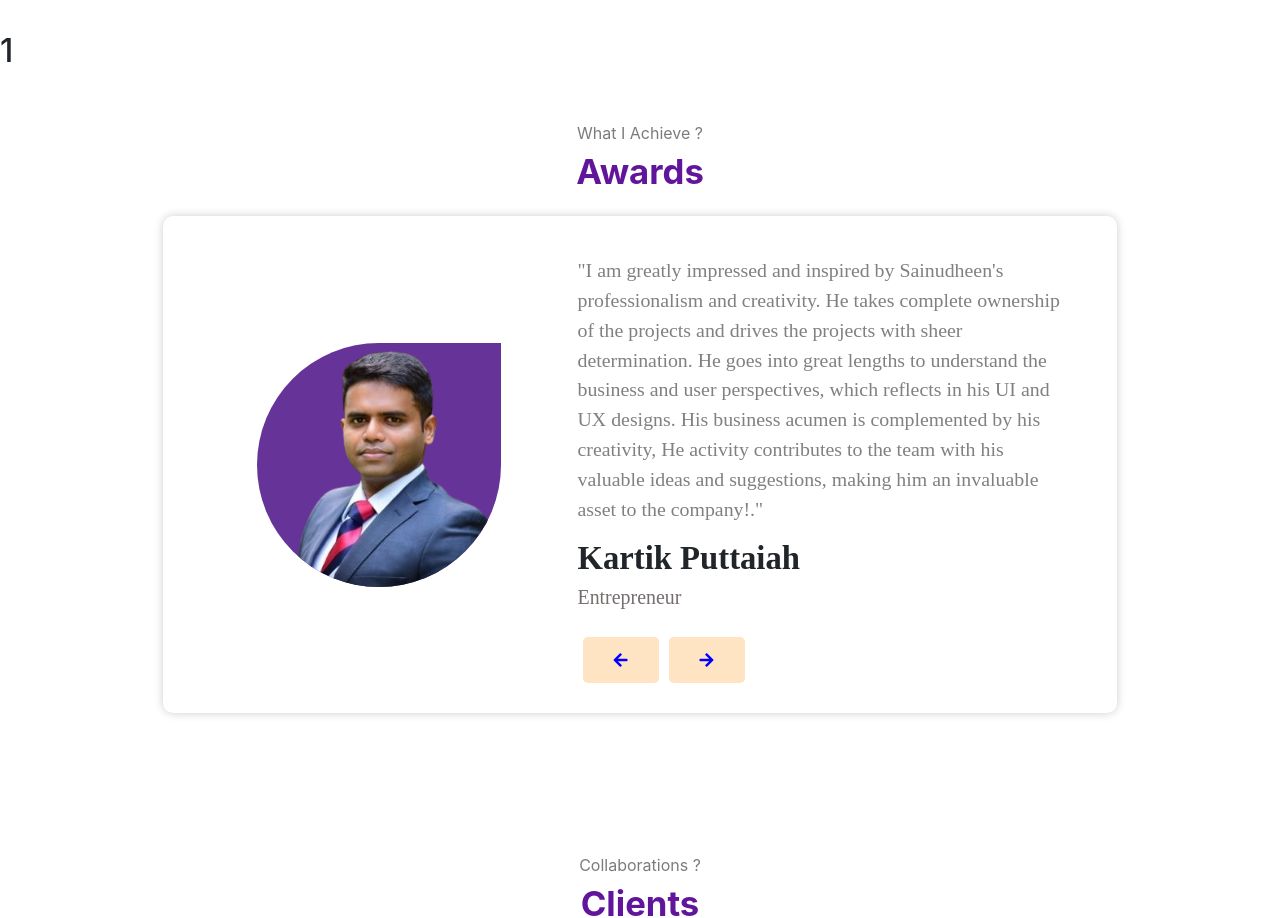
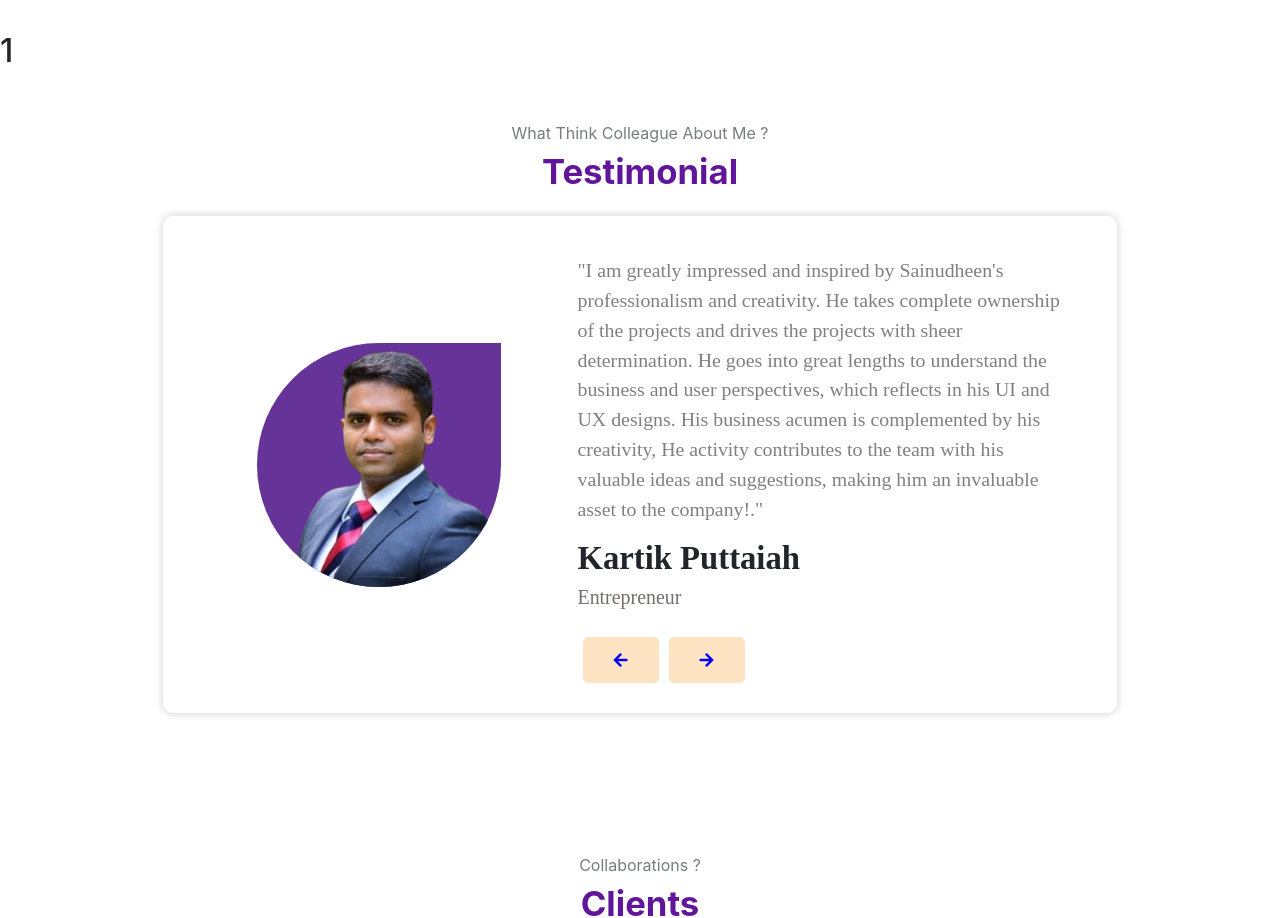
Before and after one commit to JAMSHID12/sainu-portfolio-react, a React (Create React App) app: page / in a window 1280 px wide. Shown: the part 3740-4658 px from the top of the page. Built offline with nearby package versions, Linux system fonts and the light colour scheme.

Commit message:
code updated

```diff
--- a/public/projectList/style.css
+++ b/public/projectList/style.css
@@ -29,7 +29,7 @@ header {
 }
 
 .logo {
-    font-size: 28px;
+    font-size: calc(12px + (32 - 20) * ((100vw - 300px) / (1300 - 300)));
     font-weight: bold;
     color: #fefefe;
 }
@@ -140,7 +140,6 @@ header {
 
 
 
-
 .container img{
     width: 100%;
 }
--- a/src/sections/testimonial/Testimonials.js
+++ b/src/sections/testimonial/Testimonials.js
@@ -25,8 +25,8 @@ export default function Testimonial() {
             <h2>{currentIndex}</h2>
             <section class="section awards" id="awards">
                 <div class="container text-center">
-                    <p class="section-subtitle">What I Achieve ?</p>
-                    <h6 class="section-title mb-4">Awards</h6>
+                    <p class="section-subtitle">What Think Colleague About Me ?</p>
+                    <h6 class="section-title mb-4">Testimonial</h6>
                     <div className='row testimonial-card '>
                         <div className='col-md-5 col-sm-12 testimonial-section'>
                             <div className="testimonial-image">
```
